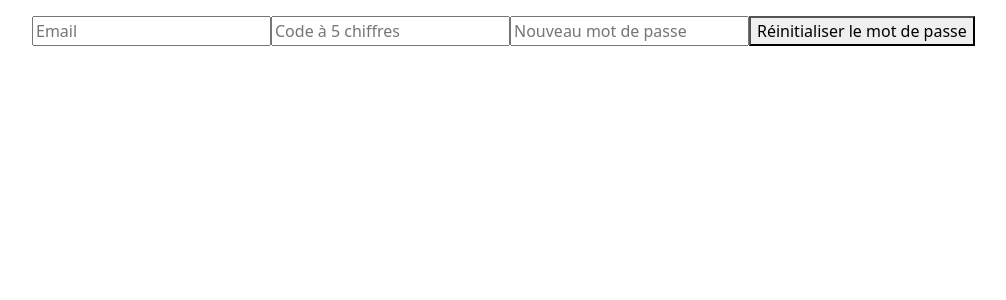
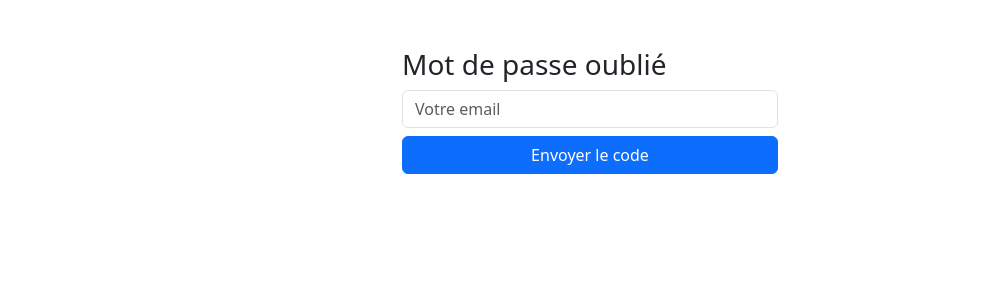
Before and after one commit to BenieMigan/FrontendPart, a React (Create React App) app: page /reset-password in a window 1280 px wide. Shown: the top 300 px of the page, without its empty margins (50-1056 px from the left). Built offline with nearby package versions, Linux system fonts and the light colour scheme.

Commit message:
mis a jours mots de passes oublier

```diff
--- a/src/App.js
+++ b/src/App.js
@@ -13,7 +13,7 @@ import Login from './components/Login';
 import SuiteInscription from './components/SuiteInscription';
 import AssuranceUpload from './components/AssuranceUpload';
 import AuthPage from './pages/AuthPage';
-import PasswordResetPage from './pages/PasswordResetPage';
+import PasswordResetPage from './pages/RequestResetCode';
 
 
 
--- a/src/components/Navbar.jsx
+++ b/src/components/Navbar.jsx
@@ -3,6 +3,7 @@ import './Navbar.css';
 import { Link } from 'react-router-dom';
 
 function Navbar({ user }) {
+  const isAuthenticated = !!user; // Vérifie si un utilisateur est authentifié
   return (
     <nav className="navbar navbar-expand-lg navbar-light bg-light shadow-sm">
       <div className="container-fluid">
@@ -12,8 +13,6 @@ function Navbar({ user }) {
           alt="Logo Port Autonome"
           style={{ height: "40px", marginRight: "15px" }}
         />
-
-        {/* Bouton burger (mobile) */}
         <button
           className="navbar-toggler"
           type="button"
@@ -25,12 +24,10 @@ function Navbar({ user }) {
         >
           <span className="navbar-toggler-icon"></span>
         </button>
-
-        {/* Liens de navigation */}
         <div className="collapse navbar-collapse" id="navbarNav">
           <ul className="navbar-nav ms-3">
-
-            {/* Stagiaire : pages accessibles */}
+            {isAuthenticated ? (
+              <>
                 {user.role === 'stagiaire' && (
                   <>
                     <li className="nav-item">
@@ -48,7 +45,6 @@ function Navbar({ user }) {
                   </>
                 )}
 
-            {/* Admin : pages admin */}
                 {user.role === 'admin' && (
                   <>
                     <li className="nav-item">
@@ -59,12 +55,21 @@ function Navbar({ user }) {
                     </li>
                   </>
                 )}
-
+                <li className="nav-item">
+                  <Link className="nav-link" to="/login" onClick={() => { localStorage.removeItem('token'); window.location.reload(); }}>
+                    Déconnexion
+                  </Link>
+                </li>
+              </>
+            ) : (
+              <li className="nav-item">
+                <Link className="nav-link" to="/login">Se Connecter</Link>
+              </li>
+            )}
           </ul>
         </div>
       </div>
     </nav>
   );
 }
-
 export default Navbar;
--- a/src/pages/PasswordResetPage.jsx
+++ /dev/null
@@ -1,29 +0,0 @@
-import React, { useState } from 'react';
-
-const PasswordReset = ({ onReset }) => {
-  const [form, setForm] = useState({
-    email: '',
-    code: '',
-    newPassword: '',
-  });
-
-  const handleChange = (e) => {
-    setForm({ ...form, [e.target.name]: e.target.value });
-  };
-
-  const handleSubmit = (e) => {
-    e.preventDefault();
-    onReset(form);
-  };
-
-  return (
-    <form onSubmit={handleSubmit}>
-      <input name="email" type="email" placeholder="Email" onChange={handleChange} required />
-      <input name="code" placeholder="Code à 5 chiffres" onChange={handleChange} required />
-      <input name="newPassword" type="password" placeholder="Nouveau mot de passe" onChange={handleChange} required />
-      <button type="submit">Réinitialiser le mot de passe</button>
-    </form>
-  );
-};
-
-export default PasswordReset;
--- /dev/null
+++ b/src/pages/RequestResetCode.jsx
@@ -0,0 +1,93 @@
+import React, { useState } from 'react';
+import axios from 'axios';
+
+function PasswordResetPage() {
+  const [step, setStep] = useState(1); // Étape 1: email, Étape 2: code + nouveau mot de passe
+  const [email, setEmail] = useState('');
+  const [code, setCode] = useState('');
+  const [newPassword, setNewPassword] = useState('');
+  const [message, setMessage] = useState('');
+  const [error, setError] = useState('');
+
+  const handleRequestCode = async (e) => {
+    e.preventDefault();
+    try {
+      await axios.post('/api/auth/request-reset', { email });
+      setMessage("Code envoyé à votre adresse email.");
+      setError('');
+      setStep(2);
+    } catch (err) {
+      setError("Erreur lors de l'envoi du code.");
+    }
+  };
+
+  const handleResetPassword = async (e) => {
+    e.preventDefault();
+    try {
+      await axios.post('/api/auth/reset-password', {
+        email,
+        code,
+        newPassword
+      });
+      setMessage("Mot de passe changé avec succès !");
+      setError('');
+      setStep(3); // ou redirige vers /login si tu veux
+    } catch (err) {
+      setError("Code invalide ou expiré.");
+    }
+  };
+
+  return (
+    <div className="container mt-5" style={{ maxWidth: "400px" }}>
+      {step === 1 && (
+        <form onSubmit={handleRequestCode}>
+          <h3>Mot de passe oublié</h3>
+          <input
+            type="email"
+            placeholder="Votre email"
+            className="form-control mb-2"
+            value={email}
+            onChange={(e) => setEmail(e.target.value)}
+            required
+          />
+          <button type="submit" className="btn btn-primary w-100">Envoyer le code</button>
+        </form>
+      )}
+
+      {step === 2 && (
+        <form onSubmit={handleResetPassword}>
+          <h3>Réinitialiser le mot de passe</h3>
+          <input
+            type="text"
+            placeholder="Code reçu (5 chiffres)"
+            className="form-control mb-2"
+            maxLength="5"
+            value={code}
+            onChange={(e) => setCode(e.target.value)}
+            required
+          />
+          <input
+            type="password"
+            placeholder="Nouveau mot de passe"
+            className="form-control mb-2"
+            value={newPassword}
+            onChange={(e) => setNewPassword(e.target.value)}
+            required
+          />
+          <button type="submit" className="btn btn-success w-100">Changer le mot de passe</button>
+        </form>
+      )}
+
+      {step === 3 && (
+        <div className="alert alert-success mt-3">
+          Mot de passe réinitialisé. Vous pouvez maintenant vous connecter.
+        </div>
+      )}
+
+      {error && <div className="alert alert-danger mt-3">{error}</div>}
+      {message && <div className="alert alert-info mt-3">{message}</div>}
+    </div>
+  );
+}
+
+export default PasswordResetPage;
```
Lines whose indentation alone changed are shown as unchanged.
